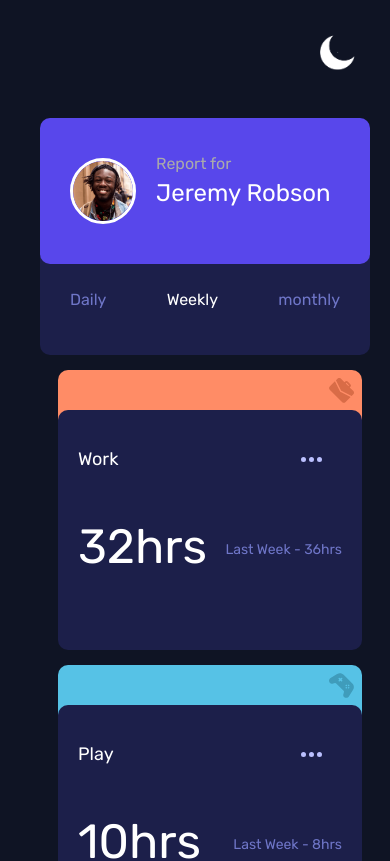
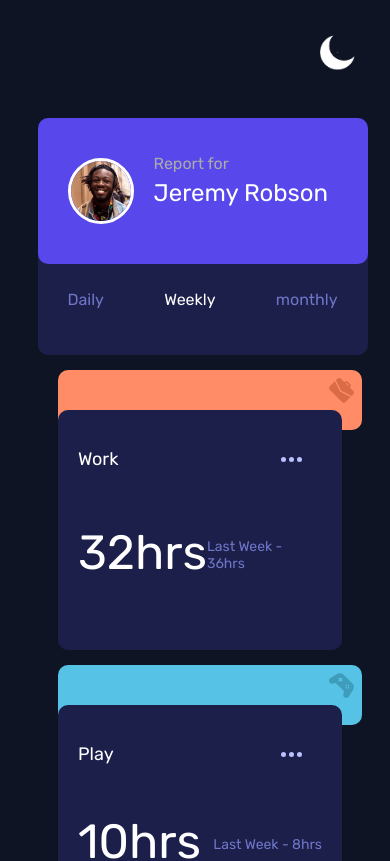
Before and after one commit to aswin-c39/time-tracking-dashboard, a React (Vite) app: page / in a window 390 px wide. Shown: the top 861 px of the page. Built offline with nearby package versions, Linux system fonts and the light colour scheme.

Commit message:
mobile test again

```diff
--- a/src/App.scss
+++ b/src/App.scss
@@ -315,6 +315,7 @@ body{
     max-width: 100%;
     //padding: 15px;
     margin-left: 35px;
+    margin-right: 20px;
     height: auto;
     display: flex;
     flex-direction: row;
@@ -331,6 +332,7 @@ body{
   .timeframe-card {
     max-width: 100%;
     margin-left: 35px;
+    margin-right: 20px;
     .time-filters{
       display: flex;
       flex-direction: row;
@@ -345,7 +347,9 @@ body{
   }
 
   .card {
+
     padding: 15px;
+    margin-right: 20px;
 
     .card-title {
       font-size: 1rem;
```
